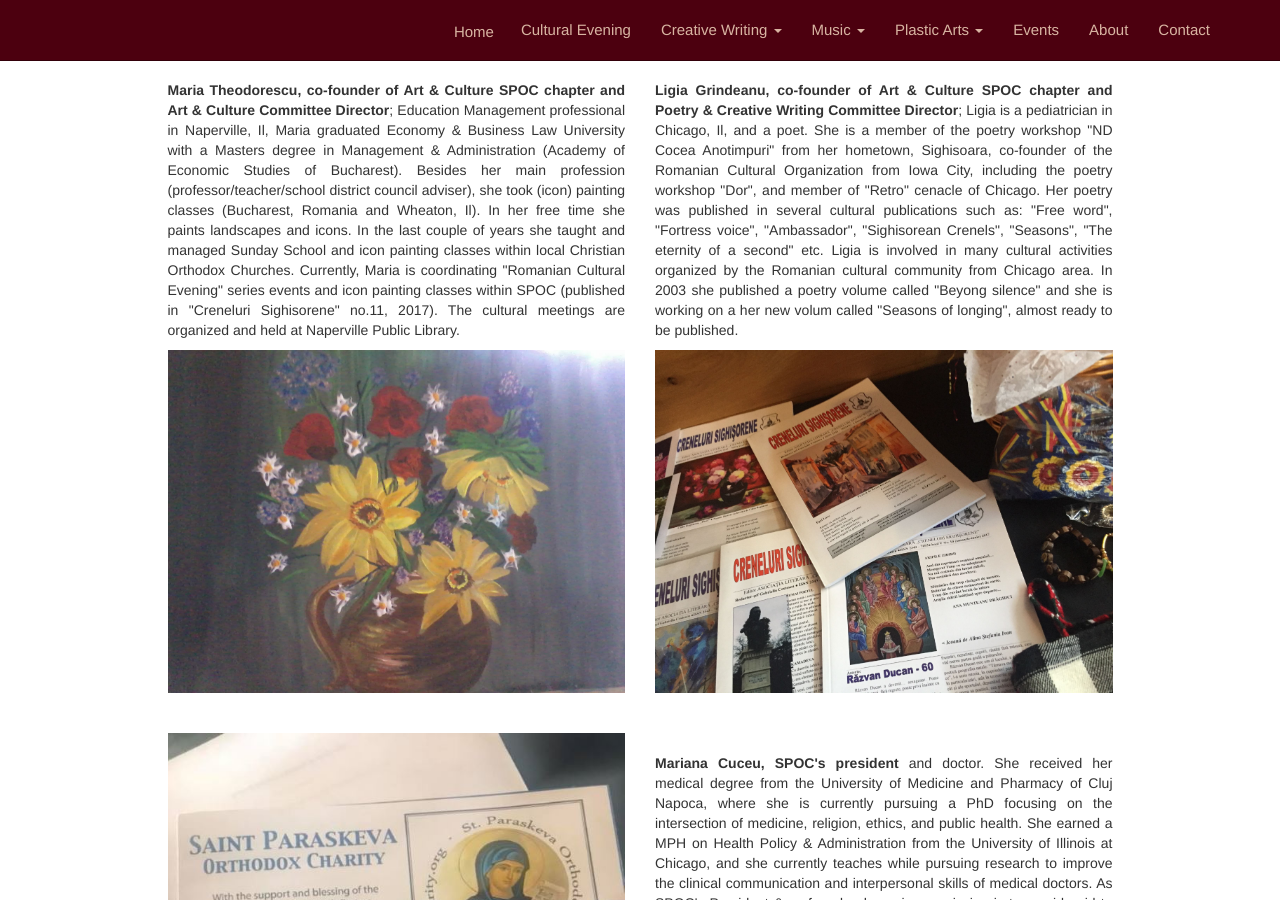
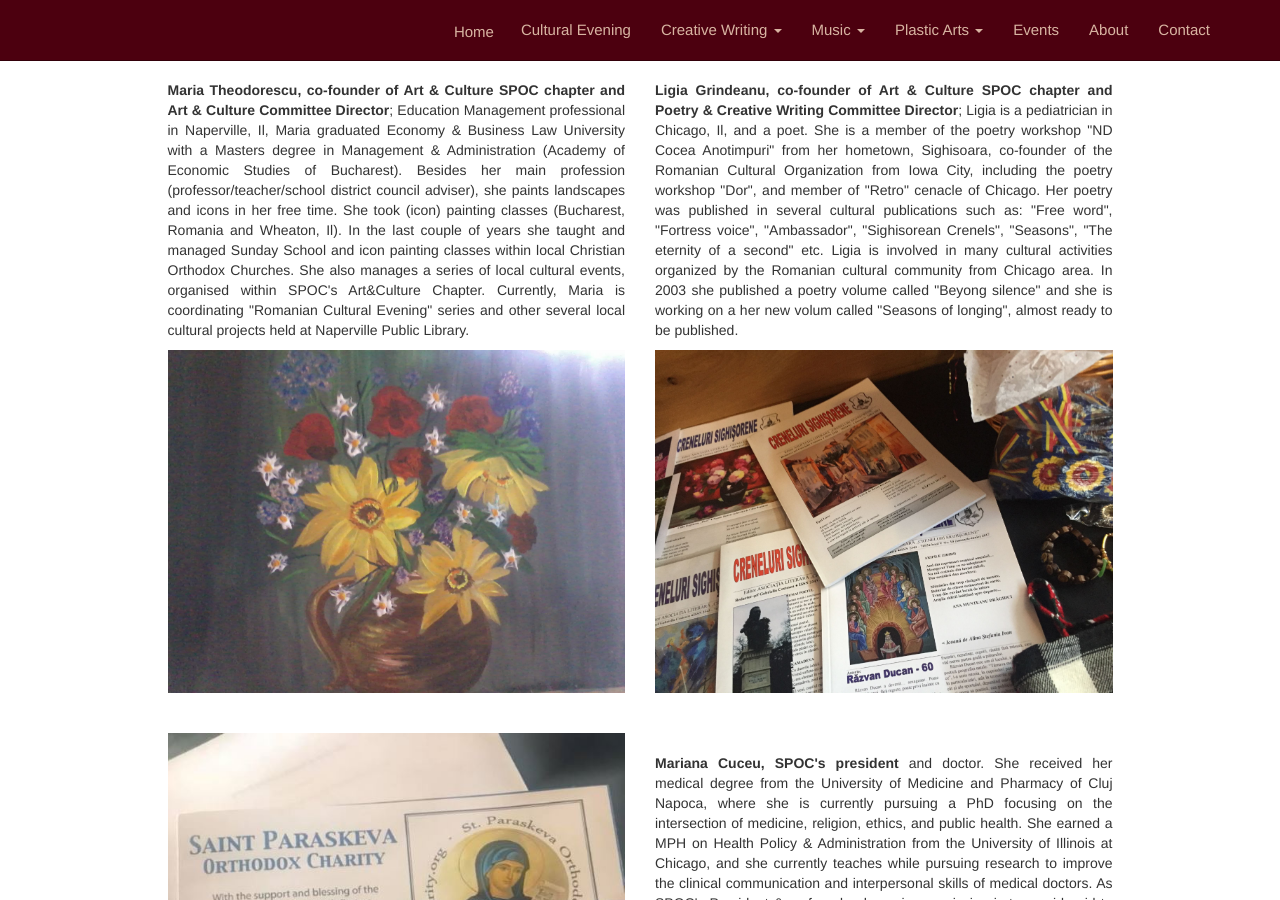
Before and after one commit to adrianth/culteve, a Jekyll site: the page built from en/about.html, in a window 1280 px wide and 900 px high. Built offline with Jekyll 4.4.1, drawn with Linux system fonts in a browser that asks for light colours.

Commit message:
about me

```diff
--- a/en/about.html
+++ b/en/about.html
@@ -12,7 +12,7 @@ title: About
         <div class="col-sm-5">
             <p style="text-align: justify">
 
-                <strong>Maria Theodorescu, co-founder of Art & Culture SPOC chapter and Art & Culture Committee Director</strong>; Education Management professional in Naperville, Il, Maria graduated Economy & Business Law University with a Masters degree in Management & Administration (Academy of Economic Studies of Bucharest). Besides her main profession (professor/teacher/school district council adviser), she took (icon) painting classes (Bucharest, Romania and Wheaton, Il). In her free time she paints landscapes and icons. In the last couple of years she taught and managed Sunday School and icon painting classes within local Christian Orthodox Churches. Currently, Maria is coordinating "Romanian Cultural Evening" series events and icon painting classes within SPOC (published in "Creneluri Sighisorene" no.11, 2017). The cultural meetings are organized and held at Naperville Public Library. </p>
+                <strong>Maria Theodorescu, co-founder of Art & Culture SPOC chapter and Art & Culture Committee Director</strong>; Education Management professional in Naperville, Il, Maria graduated Economy & Business Law University with a Masters degree in Management & Administration (Academy of Economic Studies of Bucharest). Besides her main profession (professor/teacher/school district council adviser), she paints landscapes and icons in her free time. She took (icon) painting classes (Bucharest, Romania and Wheaton, Il). In the last couple of years she taught and managed Sunday School and icon painting classes within local Christian Orthodox Churches. She also manages a series of local cultural events, organised within SPOC's Art&Culture Chapter. Currently, Maria is coordinating "Romanian Cultural Evening" series and other several local cultural projects held at Naperville Public Library. </p>
 
             <img class="img img-responsive" src="{{ site.baseurl }}/img/events/vara.jpg" alt="">
 
```
